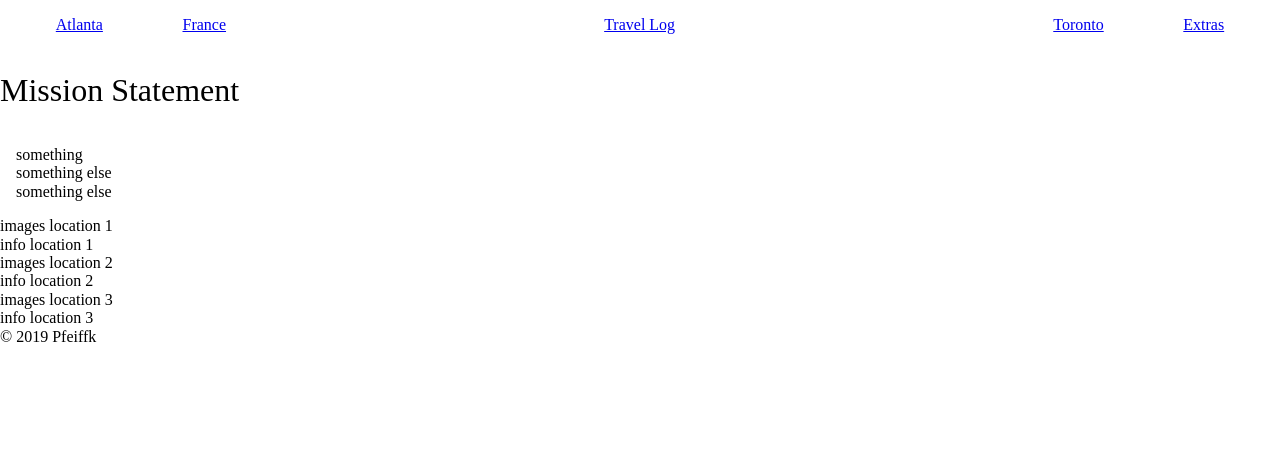
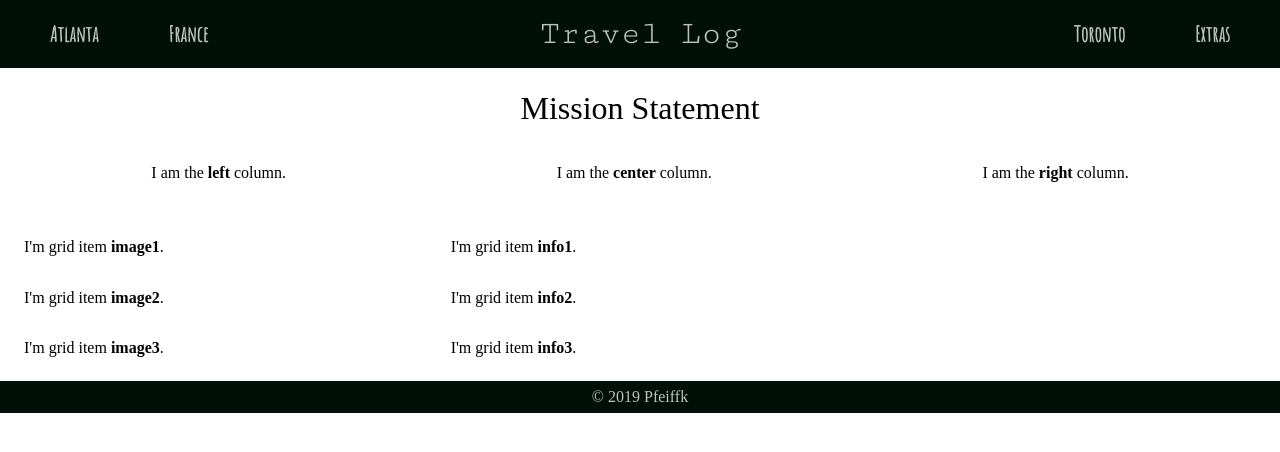
Before and after one commit to pfeiffk/COMM329-A2, a plain HTML site: page index.html in a window 1280 px wide. Drawn offline with Linux system fonts and the light colour scheme; a web font is replaced by a local one.

Commit message:
Grid and Some Initial Styles
Got the grid working.
Some fonts and styles added.

```diff
--- a/css/style.css
+++ b/css/style.css
@@ -1,21 +1,61 @@
+:root {
+  --navsBG: #000F08;
+  --navsTXT: #BFC3BA;
+}
+
 nav ul {
   display: flex;
   flex-direction: row;
   justify-content: space-around;
+  align-items: center;
   list-style: none;
-  padding: 1em;
+  padding: .7em;
+  font-family: 'Amatic SC', cursive, sans-serif;
+  font-size: 16pt;
 }
 
+nav, footer {
+  background-color: var(--navsBG);
+  color: var(--navsTXT);
+}
+
+footer {
+  text-align: center;
+  padding: .4em 0 .4em 0;
+}
+
+nav a:link, nav a:visited {
+  color: var(--navsTXT);
+  text-decoration: none;
+}
+nav a:hover, nav a:active  {
+  color: #F0F0F0;
+  text-decoration: underline;
+}
+nav a.active {
+  color: #F0F0F0;
+}
 .primary {
   flex-grow: .6;
   text-align: center;
+  font-size: 25pt;
+  font-family: 'Cutive Mono', monospace;
 }
 
-.flex-container {
-  diplay: flex;
-  flex-direction: right;
+
+.head-overlay {
+  display: flex;
   justify-content: space-around;
-  padding: 1em;
+}
+
+.flex-container {/*--container styles --*/
+ margin-bottom: 1em;
+ padding: 1em; /*-- adds 1em of padding all around --*/
+ display: flex; /*-- sets the display mode--*/
+ flex-direction: row; /*-- sets direction row or column --*/
+ justify-content: space-around; /*-- aligns content on main axis --*/
+ align-items: stretch;
+ flex-wrap: wrap; /*-- determines whether content wraps or not --*/
 }
 
 .grid-container {
@@ -24,32 +64,33 @@ nav ul {
 }
 
 .grid-container {
-  grid-template-areas:
-                        "image1 info1 info1"
-                        "image2 info2 info2"
-                        "image3 info3 info3"
+  padding: 1em;
+  display: grid;
+  grid-gap: 1em 2em;
+  grid-template-columns: repeat(3, 1fr);
 }
 
-.one {
-  grid-area: image1;
+.grid-item {
+  padding: .5em;
 }
 
-.two {
-  grid-area: info1;
+.grid-container {
+  grid-template-areas:
+                      "image1 info1 info1"
+                      "image2 info2 info2"
+                      "image3 info3 info3";
 }
 
-.three {
-  grid-area: image2;
+.one   { grid-area: image1; }
+
+.two   { grid-area: info1; }
+
+.three { grid-area: image2; }
+
+.four  { grid-area: info2; }
+
+.five  { grid-area: image3; }
+
+.six   { grid-area: info3; }
+
 }
-
-.four {
-  grid-area: info2;
-}
-
-.five {
-  grid-area: image3;
-}
-
-.six {
-  grid-area: info3;
-}
--- a/index.html
+++ b/index.html
@@ -6,6 +6,8 @@
   <meta name="viewport" content="width=device-width, initial-scale=1">
   <title>Tribute Page</title>
   <link href="https://fonts.googleapis.com/css?family=Gentium+Book+Basic|Lato:300,900" rel="stylesheet"><!-- to load google fonts -->
+  <link href="https://fonts.googleapis.com/css?family=Amatic+SC" rel="stylesheet">
+  <link href="https://fonts.googleapis.com/css?family=Amatic+SC|Cutive+Mono" rel="stylesheet">
   <link href="css/mini_reset.css" rel="stylesheet"><!-- for browser reset -->
   <link href="css/normalize.css" rel="stylesheet"><!-- for cross-browser compatibility -->
   <link href="css/style.css" rel="stylesheet"><!-- original styles -->
@@ -14,11 +16,11 @@
     <main id="page"> <!-- MAIN NAVIGATION -->
       <nav>
         <ul>
-          <li class="secondary"><a href="menu";>Atlanta</a></li>
-          <li class="secondary"><a href="menu";>France</a></li>
+          <li class="secondary"><a href="menu";><strong>Atlanta</strong></a></li>
+          <li class="secondary"><a href="menu";><strong>France</strong></a></li>
           <li class="primary"><a href="menu";>Travel Log</a></li>
-          <li class="secondary"><a href="menu";>Toronto</a></li>
-          <li class="secondary"><a href="menu";>Extras</a></li>
+          <li class="secondary"><a href="menu";><strong>Toronto</strong></a></li>
+          <li class="secondary"><a href="menu";><strong>Extras</strong></a></li>
         </ul>
       </nav>
       <header>
@@ -29,35 +31,34 @@
         </div>
       </header>
       <article class="flex-container">
-        <section class="box left">
-          <p>something</p>
-        </section>
-        <section class="box center">
-          <p>something else</p>
-        </section>
-        <section class="box right">
-          <p>something else</p>
-        </section>
+        <div class="box left">
+          <h4>I am the <strong>left</strong> column.</h4>
+        </div>
+        <div class="box center">
+          <h4>I am the <strong>center</strong> column.</h4>
+        </div>
+        <div class="box right">
+          <h4>I am the <strong>right</strong> column.</h4>
+        </div>
       </article>
       <article class="grid-container">
         <div class="grid-item one">
-          <p>images location 1</p>
+          <p>I'm grid item <strong>image1</strong>.</p>
         </div>
         <div class="grid-item two">
-          <p>info location 1</p>
+          <p>I'm grid item <strong>info1</strong>.</p>
         </div>
         <div class="grid-item three">
-          <p>images location 2</p>
+          <p>I'm grid item <strong>image2</strong>.</p>
         </div>
         <div class="grid-item four">
-          <p>info location 2</p>
+          <p>I'm grid item <strong>info2</strong>.</p>
         </div>
         <div class="grid-item five">
-          <p>images location 3</p>
+          <p>I'm grid item <strong>image3</strong>.</p>
         </div>
         <div class="grid-item six">
-          <p>info location 3</p>
-        </div>
+          <p>I'm grid item <strong>info3</strong>.</p>
       </article>
       <footer>
         <p>&copy; 2019 Pfeiffk</p>
```
